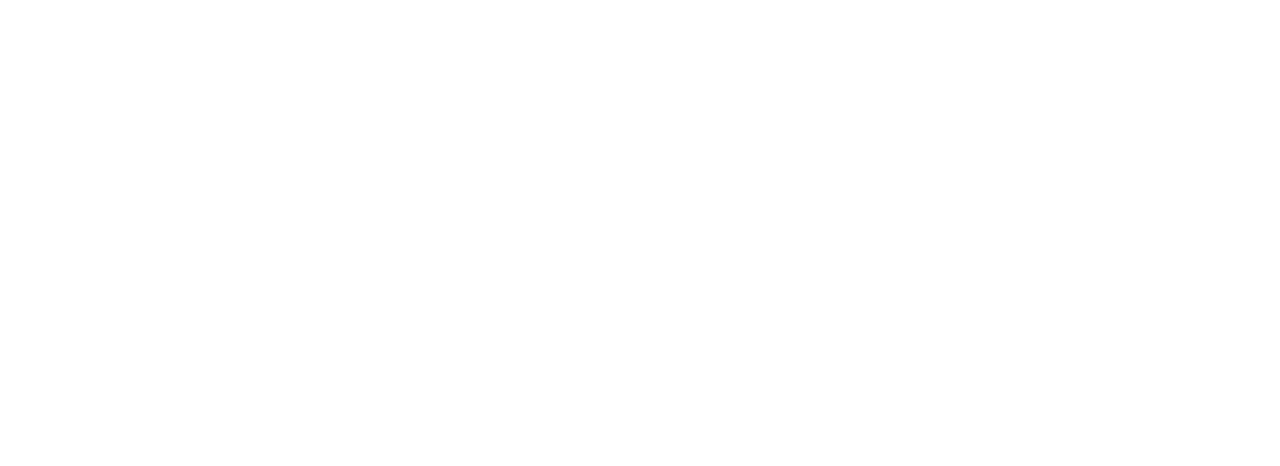
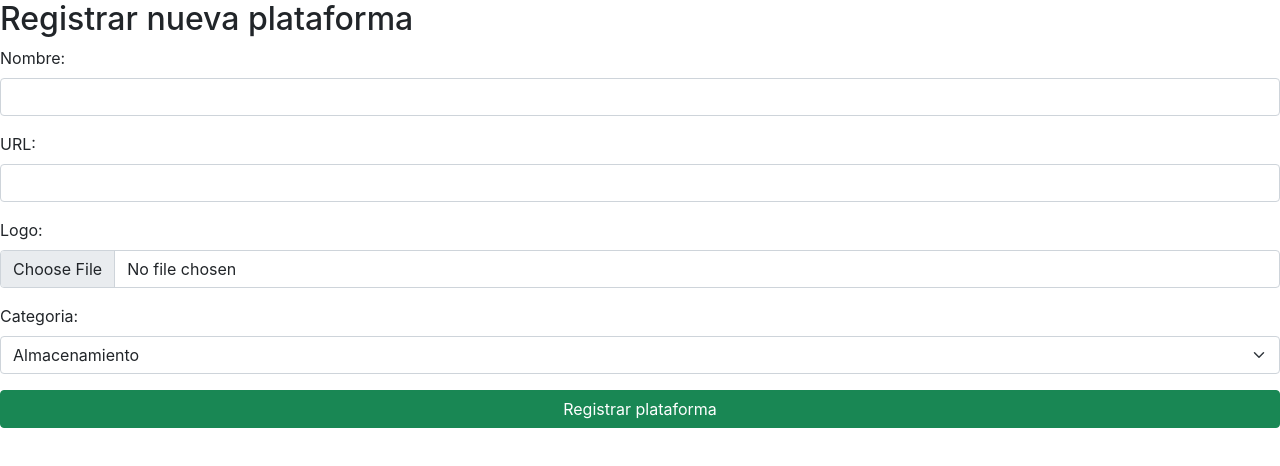
Before and after one commit to devcesarhernandez/frontendaccountmanager, a React (Vite) app: page /platforms/create in a window 1280 px wide. Before the commit this address had no page. Shown: the top 466 px of the page. Built offline with nearby package versions, Linux system fonts and the light colour scheme.

Commit message:
Creación de formularios para Categorias y Plataformas

```diff
--- a/src/App.jsx
+++ b/src/App.jsx
@@ -4,11 +4,15 @@
 	Route,
 } from "react-router-dom"
 import Auth from "./Routes/Auth/Auth"
+import Category from "./Routes/Categories/Category"
+import Platform from "./Routes/Platforms/Platform"
 
 function App() {
 	return (
 		<>
 			<Auth />
+			<Category />
+			<Platform />
 		</>
   	);
 }
--- /dev/null
+++ b/src/Components/Inputs/Select.jsx
@@ -0,0 +1,15 @@
+import React from "react"
+
+const Select = (props) => {
+	const { options, className, ...propsSelect } = props
+	return (
+		<select
+			className={ className || "form-select"}
+			{ ...propsSelect }
+		>
+			{ options.map( option => (<option key={option._id} selected={option?.selected} value={option._id}>{option.name}</option>)) }
+		</select>
+	)
+}
+
+export default Select
--- /dev/null
+++ b/src/Components/Inputs/TextArea.jsx
@@ -0,0 +1,13 @@
+import React from "react"
+
+const TextArea = (props) => {
+	const { className, ...porpsTextArea } = props
+	return (
+		<textarea
+			className={ className || "form-control" }
+			{ ...porpsTextArea }
+		></textarea>
+	)
+}
+
+export default TextArea
--- a/src/Components/Label/Label.jsx
+++ b/src/Components/Label/Label.jsx
@@ -5,6 +5,7 @@
 	return (
 		<label
 			className={ className || "form-label"}
+			{ ...propsLabel }
 		>
 			{ children || "Label" }
 		</label>
--- /dev/null
+++ b/src/Pages/Forms/Category/Category.css
@@ -0,0 +1,3 @@
+.rs-none{
+	resize: none;
+}
--- /dev/null
+++ b/src/Pages/Forms/Category/Category.jsx
@@ -0,0 +1,25 @@
+import React from "react"
+import "./Category.css"
+import Label from "../../../Components/Label/Label"
+import Input from "../../../Components/Inputs/Input"
+import Button from "../../../Components/Button/Button"
+import TextArea from "../../../Components/Inputs/TextArea"
+
+const Category = () =>  {
+	return (
+		<form>
+			<h2>Crear categoria</h2>
+			<div className="mb-3">
+				<Label>Nombre:</Label>
+				<Input />
+			</div>
+			<div className="mb-3">
+				<Label>Descripción:</Label>
+				<TextArea className="form-control rs-none" rows="5" />
+			</div>
+			<Button className="btn btn-success w-100 mb-2">Crear categoría</Button>
+		</form>
+	)
+}
+
+export default Category
--- /dev/null
+++ b/src/Pages/Forms/Platform/Create.jsx
@@ -0,0 +1,45 @@
+import React from "react"
+import Label from "../../../Components/Label/Label"
+import Input from "../../../Components/Inputs/Input"
+import Select from "../../../Components/Inputs/Select"
+import Button from "../../../Components/Button/Button"
+
+const options  = [
+	{
+		_id: "alfjasjfoiwej879",
+		name: "Almacenamiento",
+		description: "djsaj sdjlasasjj ldj ffjls flsfj asfaslñ ",
+	},
+	{
+		_id: "sjflkasf46asde",
+		name: "Correo electronico",
+		description: "djsaj sdjlasasjj ldj ffjls flsfj asfaslñ ",
+	}
+]
+
+const Create = () => {
+	return (
+		<form>
+			<h2>Registrar nueva plataforma</h2>
+			<div className="mb-3">
+				<Label htmlFor="name">Nombre:</Label>
+				<Input id="name" />
+			</div>
+			<div className="mb-3">
+				<Label htmlFor="url">URL:</Label>
+				<Input type="url" id="url" />
+			</div>
+			<div className="mb-3">
+				<Label htmlFor="icon">Logo:</Label>
+				<Input type="file" id="icon" accept="image/*" />
+			</div>
+			<div className="mb-3">
+				<Label htmlFor="category">Categoria:</Label>
+				<Select id="category" options={options} />
+			</div>
+			<Button type="submit" className="btn btn-success w-100">Registrar plataforma</Button>
+		</form>
+	)
+}
+
+export default Create
--- /dev/null
+++ b/src/Routes/Categories/Category.jsx
@@ -0,0 +1,15 @@
+import React from "react"
+import { Routes, Route } from "react-router-dom"
+import CategoryForm from "../../Pages/Forms/Category/Category"
+
+const Category = () => {
+	return (
+		<Routes>
+			<Route path="/categories">
+				<Route path="create" element={ <CategoryForm /> }></Route>
+			</Route>
+		</Routes>
+	)
+}
+
+export default Category
--- /dev/null
+++ b/src/Routes/Platforms/Platform.jsx
@@ -0,0 +1,15 @@
+import React from "react"
+import { Routes, Route } from "react-router-dom"
+import Create from "../../Pages/Forms/Platform/Create"
+
+const Platform = () => {
+	return (
+		<Routes>
+			<Route path="/platforms">
+				<Route path="create" element={ <Create /> } />
+			</Route>
+		</Routes>
+	)
+}
+
+export default Platform
```
Also changed, not shown: 1 other file (tests, documents, lock files or other folders).
